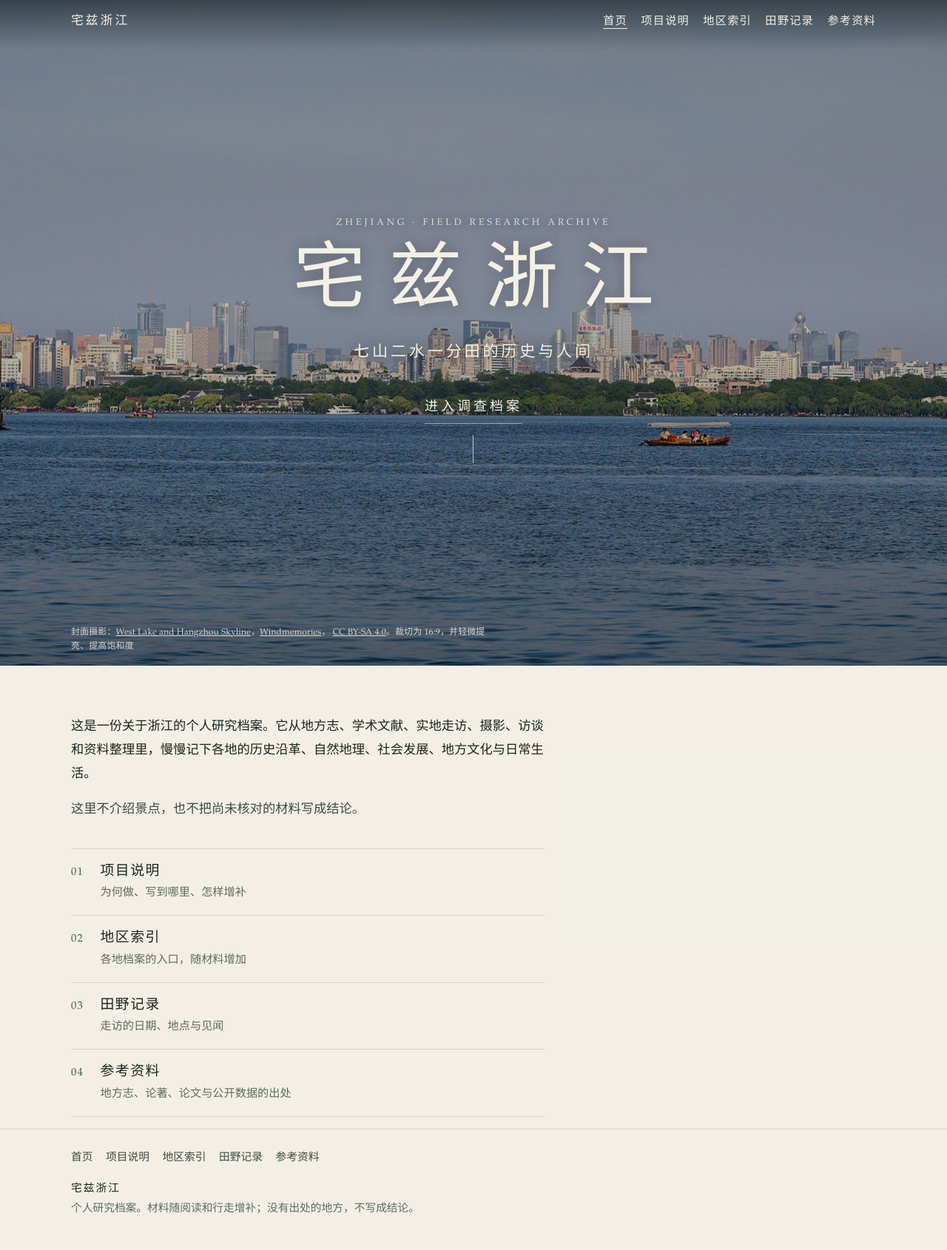
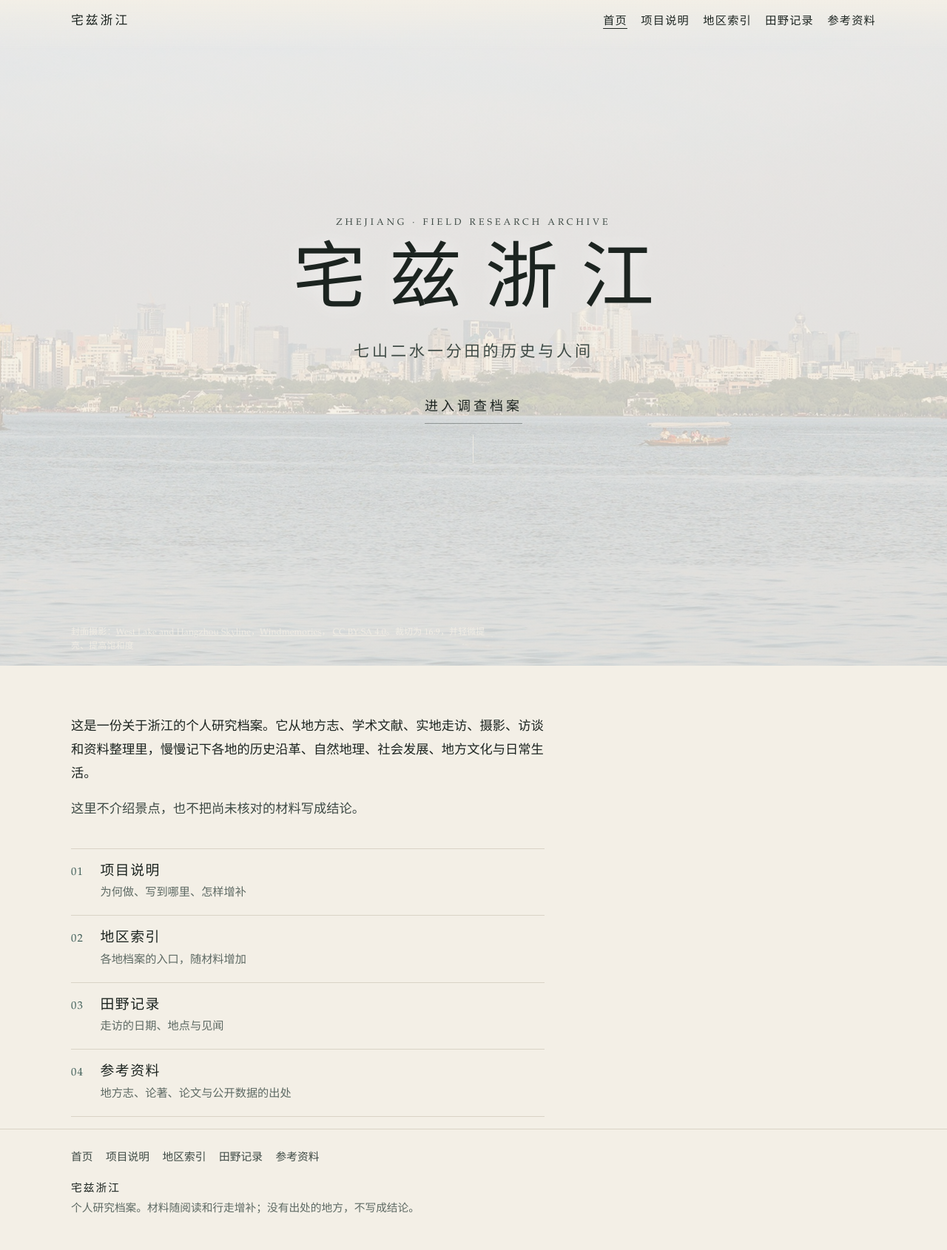
Before and after one commit to yuerenytm/yuerenytm.github.io, a Jekyll site: the page built from index.html, in a window 1280 px wide. Shown: the whole page at 74% size. Built offline with Jekyll 4.4.1, drawn with Linux system fonts in a browser that asks for light colours.

Commit message:
style(home): 统一整页颜色层为同一层浅纸色
首屏不再单独压暗；文字改为墨色，整页共用一层浅色蒙层，
滚动时背景固定不动，上下颜色一致

```diff
--- a/assets/css/main.css
+++ b/assets/css/main.css
@@ -284,15 +284,17 @@ a {
   position: fixed;
   inset: 0;
   z-index: -1;
-  background-image: url("../media/west-lake/hero-poster.jpg");
-  background-position: center 68%;
-  background-size: cover;
-  background-repeat: no-repeat;
+  background-image:
+    linear-gradient(rgba(243, 239, 230, 0.76), rgba(243, 239, 230, 0.82)),
+    url("../media/west-lake/hero-poster.jpg");
+  background-position: center 68%, center 68%;
+  background-size: cover, cover;
+  background-repeat: no-repeat, no-repeat;
 }
 
 .layout-home .home-archive,
 .layout-home .site-footer {
-  background: rgba(243, 239, 230, 0.88);
+  background: transparent;
 }
 
 .layout-home .site-header {
@@ -300,8 +302,8 @@ a {
   top: 0;
   right: 0;
   left: 0;
-  color: var(--hero-ink);
-  background: linear-gradient(to bottom, rgba(10, 16, 14, 0.5), rgba(10, 16, 14, 0));
+  color: var(--ink);
+  background: linear-gradient(to bottom, rgba(243, 239, 230, 0.92), rgba(243, 239, 230, 0));
   border-bottom: 0;
 }
 
@@ -319,7 +321,7 @@ a {
   min-height: 100dvh;
   padding: 6.5rem 1.25rem 5.5rem;
   overflow: hidden;
-  color: var(--hero-ink);
+  color: var(--ink);
   background: transparent;
 }
 
@@ -346,8 +348,7 @@ a {
   position: absolute;
   inset: 0;
   z-index: 1;
-  background:
-    linear-gradient(to bottom, rgba(10, 16, 14, 0.46) 0%, rgba(10, 16, 14, 0.28) 45%, rgba(10, 16, 14, 0.46) 100%);
+  background: none;
   pointer-events: none;
 }
 
@@ -360,10 +361,9 @@ a {
 
 .hero__kicker {
   margin-bottom: 1.15rem;
-  color: rgba(244, 240, 230, 0.85);
+  color: var(--ink-soft);
   font-size: 0.72rem;
   letter-spacing: 0.18em;
-  text-shadow: 0 1px 12px rgba(0, 0, 0, 0.45);
 }
 
 .hero__title {
@@ -373,7 +373,7 @@ a {
   letter-spacing: 0.2em;
   line-height: 1.12;
   text-indent: 0.2em;
-  text-shadow: 0 1px 18px rgba(0, 0, 0, 0.28);
+  text-shadow: 0 1px 24px rgba(255, 255, 255, 0.5);
 }
 
 .hero__subtitle {
@@ -384,7 +384,7 @@ a {
   letter-spacing: 0.12em;
   line-height: 1.75;
   text-wrap: balance;
-  text-shadow: 0 1px 16px rgba(0, 0, 0, 0.5);
+  color: var(--ink-soft);
 }
 
 .hero__enter {
@@ -398,12 +398,12 @@ a {
 }
 
 .hero__enter span:first-child {
-  border-bottom: 1px solid rgba(244, 240, 230, 0.55);
+  border-bottom: 1px solid rgba(28, 36, 32, 0.35);
   padding-bottom: 0.2em;
 }
 
 .hero__enter:hover span:first-child {
-  border-bottom-color: var(--hero-ink);
+  border-bottom-color: var(--ink);
 }
 
 .hero__cue {
```
